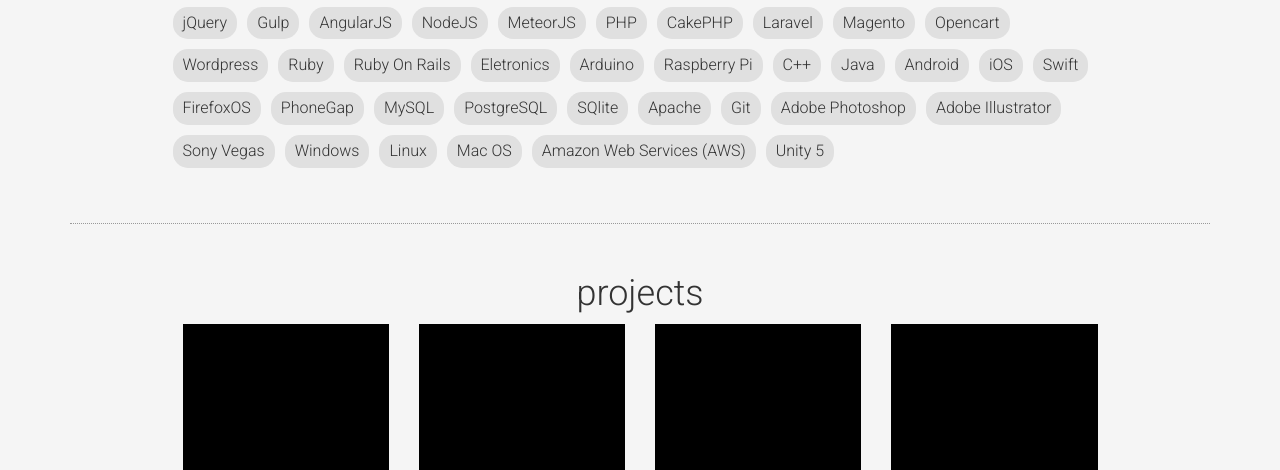
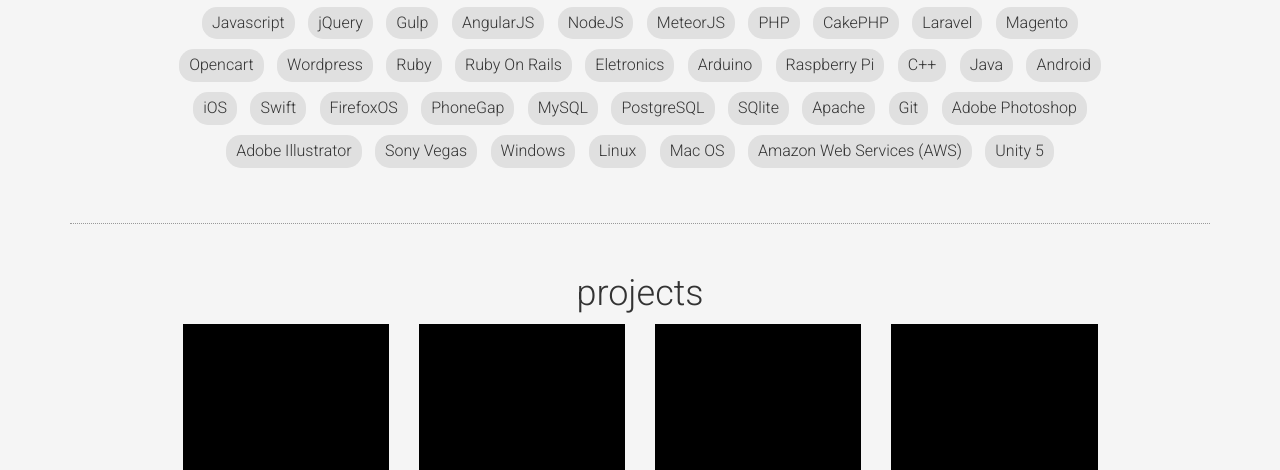
Before and after one commit to guiruiz/website, a plain HTML site: page index.html in a window 1280 px wide. Shown: the part 630-1100 px from the top of the page. Drawn offline with nearby package versions, Linux system fonts and the light colour scheme.

Commit message:
Centralize chips

```diff
--- a/css/main.css
+++ b/css/main.css
@@ -86,8 +86,11 @@ header .menu a:hover {
 	padding-top: 10px;
 	padding-bottom: 30px;
 }
+.skills .chips{
+	text-align: center;
+}
 .skills .chips div{
-	float: left;
+	display: inline-block;
 	background: #e0e0e0;
 	border-radius: 15px;
 	margin: 5px;
```
